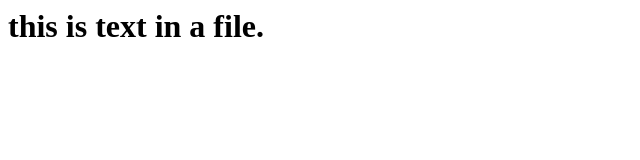
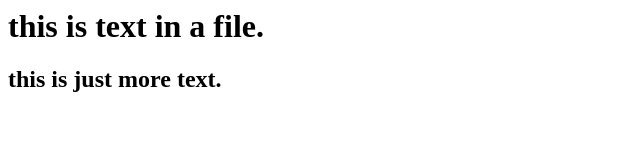
Before and after one commit to fidotheprince/TestRepo-, a plain HTML site: page index.html in a window 1280 px wide. Shown: the whole page, without its empty margins (0-640 px from the left). Drawn offline with Linux system fonts and the light colour scheme.

Commit message:
next line

```diff
--- a/index.html
+++ b/index.html
@@ -1 +1,2 @@
 <h1>this is text in a file.</h1>
+<h2>this is just more text.</h2>
```
